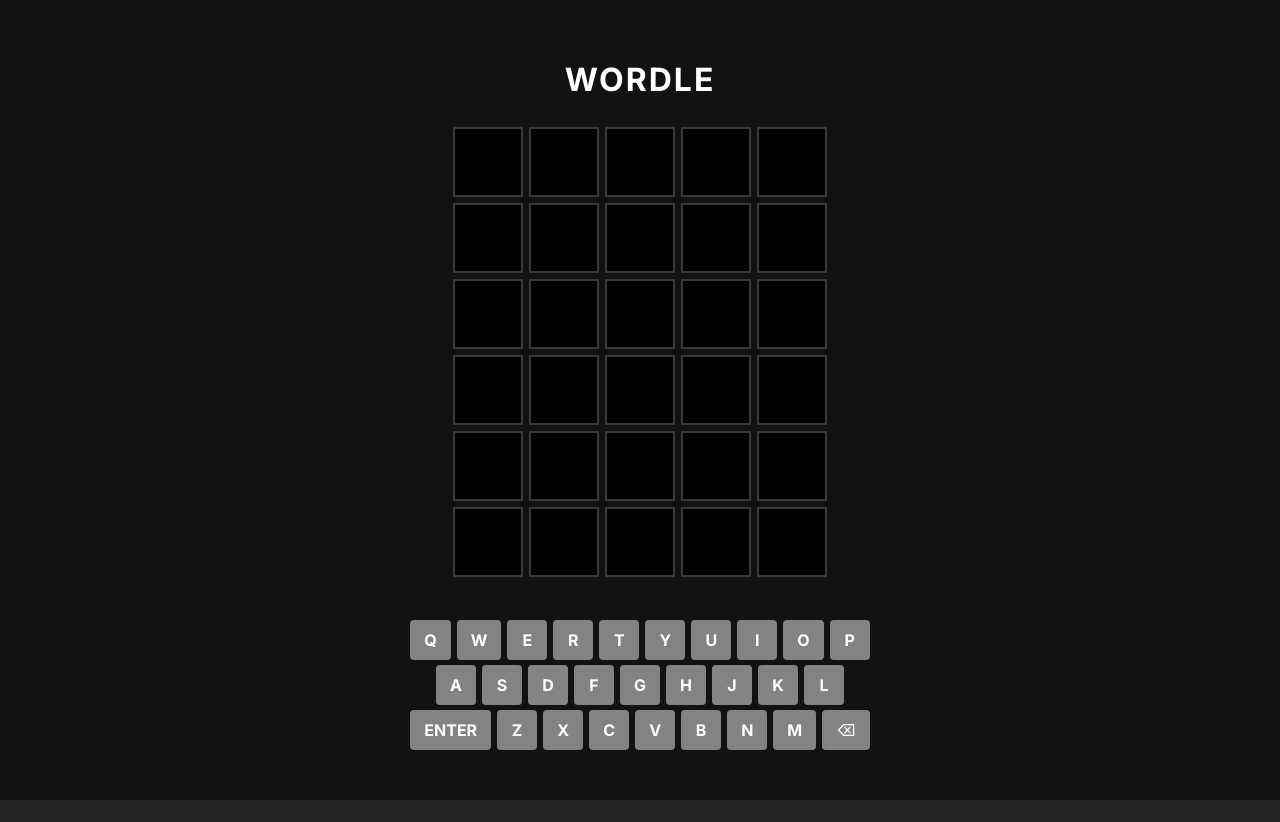
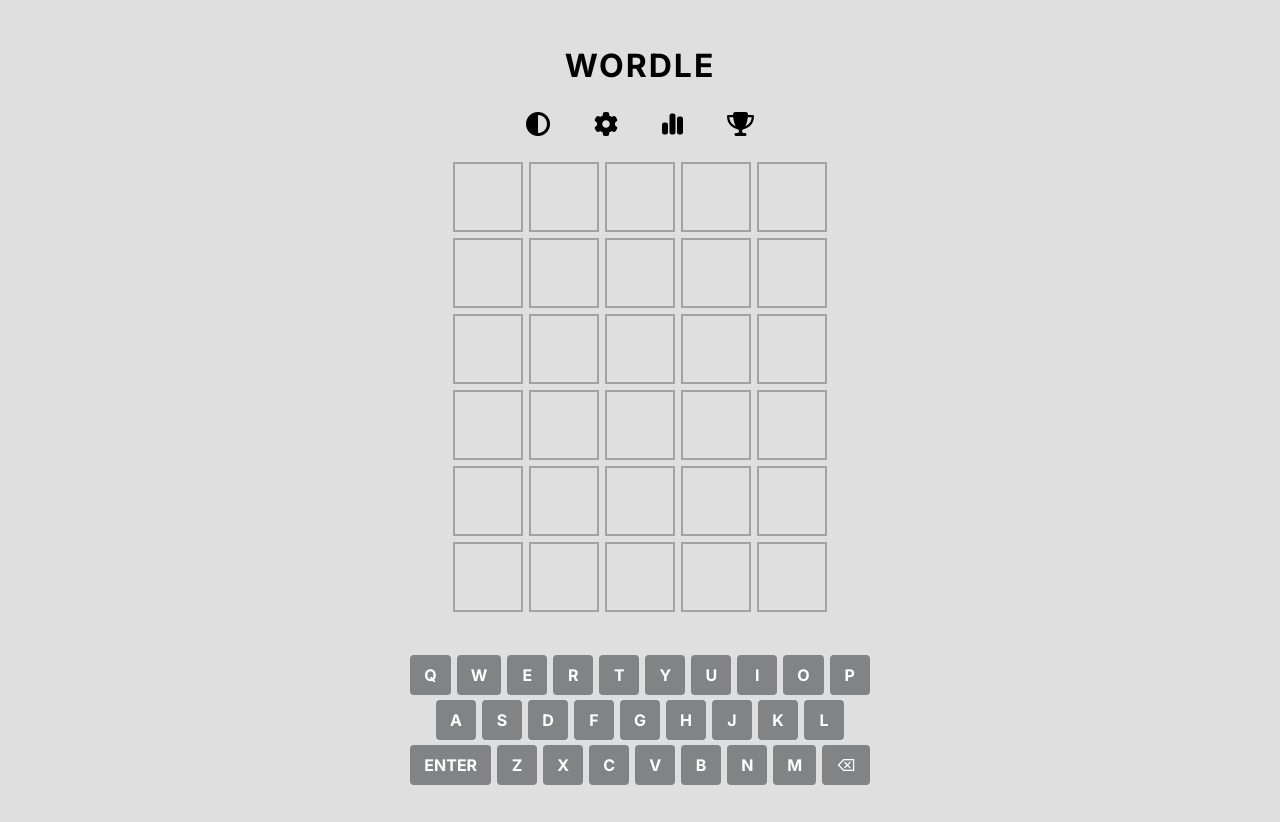
Before and after one commit to maximus-teo/wordle, a React (Vite) app: page / in a window 1280 px wide. Before the commit the page ends 800 px from the top, so only its background shows below. Built offline with nearby package versions, Linux system fonts and the light colour scheme.

Commit message:
dark/light modes

```diff
--- a/index.html
+++ b/index.html
@@ -11,5 +11,6 @@
   <body>
     <div id="root"></div>
     <script type="module" src="/src/main.jsx"></script>
+    <script src="https://kit.fontawesome.com/0c648b67fc.js" crossorigin="anonymous"></script>
   </body>
 </html>
--- a/src/App.jsx
+++ b/src/App.jsx
@@ -3,7 +3,7 @@
 import React, { useEffect, useState } from 'react';
 import Grid from './components/Grid';
 import Keyboard from './components/Keyboard';
-import Popup from './components/Popup';
+import PopupEnd from './components/PopupEnd';
 import solutionWords from './data/solutionWords';
 import validWords from './data/validWords';
 import './App.css';
@@ -14,6 +14,21 @@
 };
 
 function App() {
+  const [darkMode, setDarkMode] = useState(() =>
+    localStorage.getItem('theme') === 'dark'
+  );
+
+  useEffect(() => {
+    const root = document.documentElement;
+    if (darkMode) {
+      root.classList.add('dark');
+      localStorage.setItem('theme', 'dark');
+    } else {
+      root.classList.remove('dark');
+      localStorage.setItem('theme', 'light');
+    }
+  }, [darkMode]);
+
   const [solution, setSolution] = useState(getRandomWord());
   const [guesses, setGuesses] = useState([]);
   const [currentGuess, setCurrentGuess] = useState('');
@@ -111,6 +126,21 @@
   return (
     <div className="app">
       <h1>WORDLE</h1>
+      <div className="icon-bar">
+        <button onClick={() => setDarkMode(prev => !prev)}>
+          <i class="fa-solid fa-circle-half-stroke"></i>
+        </button>
+        <button>
+          <i class="fa-solid fa-gear"></i>
+        </button>
+        <button>
+          <i class="fa-solid fa-chart-simple"></i>
+        </button>
+        <button>
+          <i class="fa-solid fa-trophy"></i>
+        </button>
+      </div>
+
       <Grid
         key={gameId} // force full re-mount
         guesses={guesses}
@@ -120,7 +150,7 @@
         revealedRows={revealedRows}
       />
       <Keyboard onKeyPress={handleKeyPress} usedLetters={usedLetters} />
-      {gameOver && <Popup result={gameResult} solution={solution} onRestart={restartGame} />}
+      {gameOver && <PopupEnd result={gameResult} solution={solution} onRestart={restartGame} />}
     </div>
   );
 }
--- a/src/components/Popup.jsx
+++ b/src/components/PopupEnd.jsx
@@ -1,4 +1,4 @@
-const Popup = ({ result, solution, onRestart }) => {
+const PopupEnd = ({ result, solution, onRestart }) => {
   return (
     <div className="popup">
       <div className="popup-content">
@@ -11,4 +11,4 @@
   );
 };
 
-export default Popup;
+export default PopupEnd;
--- a/src/index.css
+++ b/src/index.css
@@ -15,19 +15,29 @@
   line-height: 1.5;
   font-weight: 400;
 
-  color-scheme: light dark;
-  color: rgba(255, 255, 255, 0.87);
-  background-color: #242424;
-
   font-synthesis: none;
   text-rendering: optimizeLegibility;
   -webkit-font-smoothing: antialiased;
   -moz-osx-font-smoothing: grayscale;
+
+  --bg-color: #dfdfdf;
+  --btn-bg-color: #a2a2a2;
+  --text-color: #000000;
+  --border-color: 2px solid #a2a2a2;
+  --primary-color: #007bff;
+}
+
+.dark {
+  --bg-color: #121212;
+  --btn-bg-color: #434343;
+  --text-color: #ffffff;
+  --border-color: 2px solid #3a3a3c;
+  --primary-color: #90caf9;
 }
 
 body {
-  background-color: #121213;
-  color: white;
+  background-color: var(--bg-color);
+  color: var(--text-color);
   margin: 0;
   padding: 0;
   overflow-x: hidden;
@@ -45,6 +55,33 @@
 
 .app {
   text-align: center;
+  -webkit-user-select: none; /* Safari */
+  -ms-user-select: none; /* IE 10 and IE 11 */
+  user-select: none; /* Standard syntax */
+}
+
+.icon-bar {
+  display: flex;
+  flex-direction: row;
+  gap: 20px;
+  justify-content: center;
+}
+
+.icon-bar button {
+  background-color: var(--bg-color);
+  border: 2px solid transparent;
+  color: var(--text-color);
+  padding: 10px;
+  margin: 0px;
+  line-height: 1;
+  border-radius: 5px;
+  font-size: 1.5rem;
+  cursor: pointer;
+}
+
+.icon-bar button:hover {
+  border: 2px solid;
+  border-color: var(--btn-bg-color);
 }
 
 .grid {
@@ -73,13 +110,13 @@
   display: flex;
   justify-content: center;
   align-items: center;
-  border: 2px solid #3a3a3c;
+  border: var(--border-color);
   text-transform: uppercase;
   font-weight: bold;
   font-size: 2rem;
-  background-color: black;
-  color: white;
-  transition: transform 0.6s ease, background-color 0.4s ease;
+  background-color: var(--bg-color);
+  color: var(--text-color);
+  /*transition: transform 0.6s ease, background-color 0.4s ease;*/
   transform-style: preserve-3d;
   backface-visibility: hidden;
   -webkit-user-select: none; /* Safari */
@@ -110,16 +147,19 @@
 .tile.correct {
   background-color: #538d4e;
   border-color: #538d4e;
+  color: white;
 }
 
 .tile.present {
   background-color: #b59f3b;
   border-color: #b59f3b;
+  color: white;
 }
 
 .tile.absent {
   background-color: #3a3a3c;
   border-color: #3a3a3c;
+  color: white;
 }
 
 /* shake animation for invalid guess */
```
